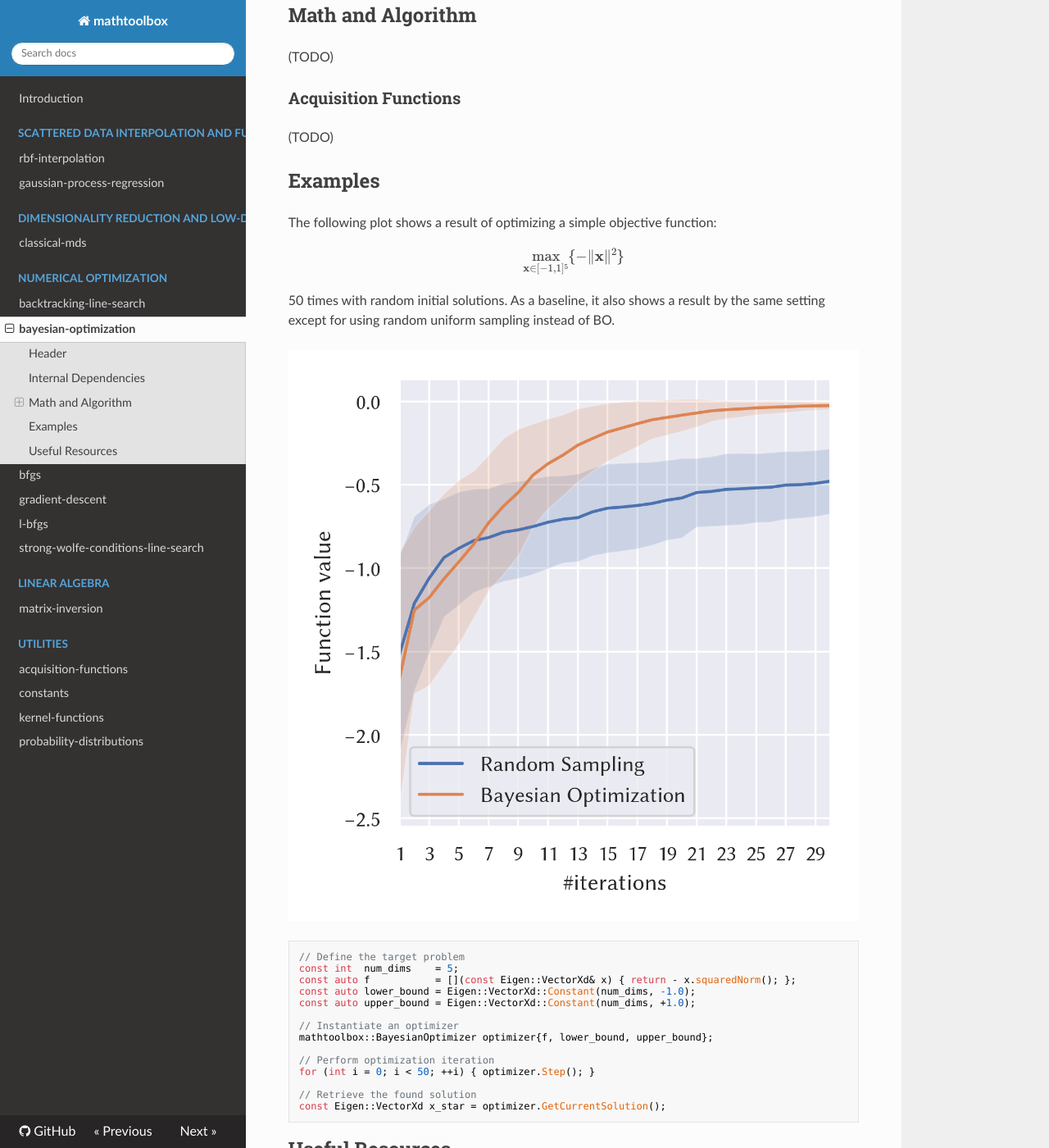
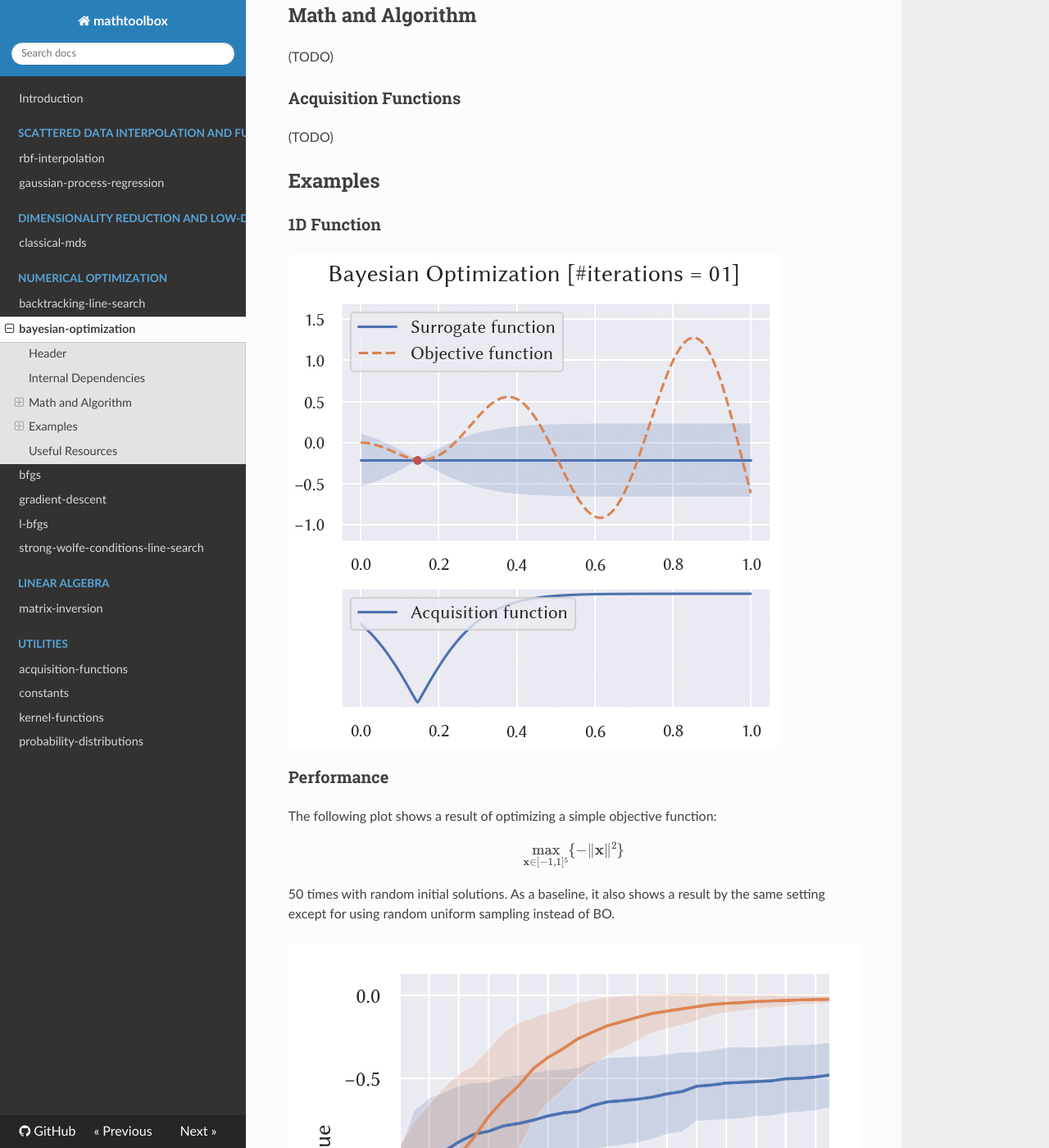
Before and after one commit to yuki-koyama/mathtoolbox, an MkDocs documentation site: the page built from docs/bayesian-optimization.md, in a window 1280 px wide and 1400 px high, scrolled down 566 px. Shown: the whole window at 82% size. Built offline with MkDocs 1.6.1, drawn with Linux system fonts in a browser that asks for light colours; nearby versions of some CDN libraries; formulas are drawn with MathJax 3.

```diff
--- a/docs/bayesian-optimization.md
+++ b/docs/bayesian-optimization.md
@@ -25,6 +25,12 @@ BO is likely to find reasonable solutions with fewer function evaluations than o
 (TODO)
 
 ## Examples
+
+### 1D Function
+
+![](./bayesian-optimization/1d.gif)
+
+### Performance
 
 The following plot shows a result of optimizing a simple objective function:
 $$
```
Also changed, not shown: README.md (+4 -0 lines), docs/index.md (+4 -0 lines), docs/bayesian-optimization/1d.gif (added).
